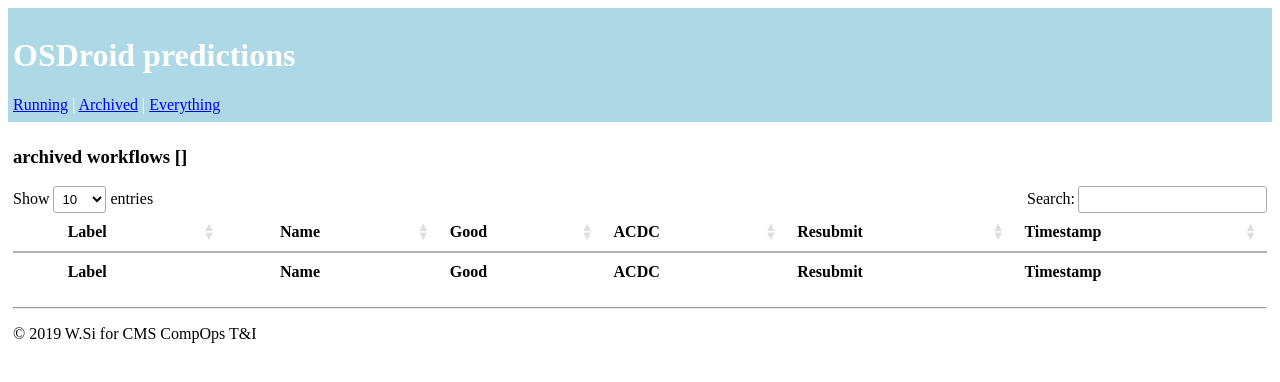
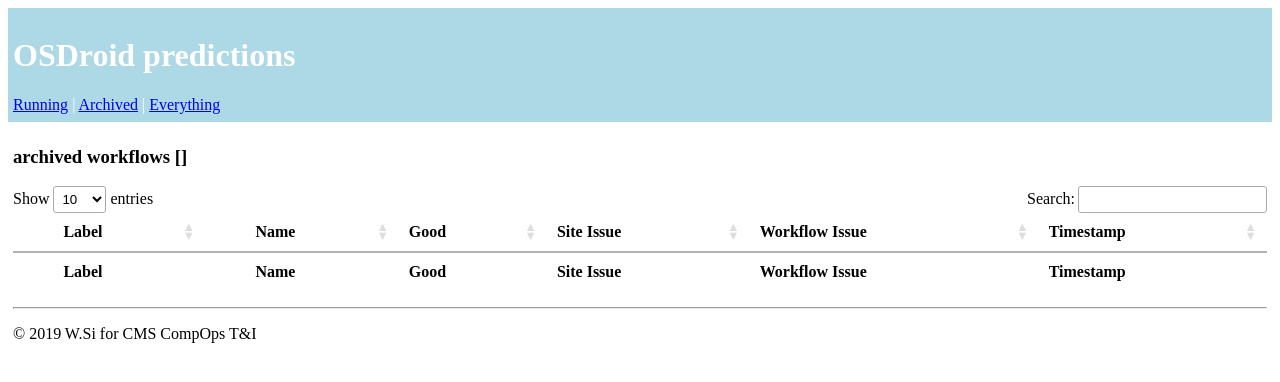
Before and after one commit to phylsix/OSDroid, a Flask app: template web/templates/archived.html in a window 1280 px wide. Shown: the top 382 px of the page. Run offline with Flask 2, Linux system fonts and the light colour scheme; the template is opened without the code that fills it, so the values that code supplies are empty; some libraries are stand-ins or nearby versions.

Commit message:
naming changes as resolution for site/workflow issue determination. #2

```diff
--- a/web/static/archived.js
+++ b/web/static/archived.js
@@ -43,7 +43,7 @@ $(document).ready(function() {
       } else if (data.Label == 1) {
         $(row)
           .find("td:eq(1)")
-          .text("ACDC-ed");
+          .text("Site Issue");
         $(row)
           .find("td:eq(3)")
           .css("color", "#7F7F7F");
@@ -54,7 +54,7 @@ $(document).ready(function() {
       } else if (data.Label == 2) {
         $(row)
           .find("td:eq(1)")
-          .text("Resubmitted");
+          .text("Workflow Issue");
         $(row)
           .find("td:eq(3)")
           .css("color", "#d62728");
@@ -130,7 +130,7 @@ $(document).ready(function() {
             {
               type: "scatter",
               mode: "lines",
-              name: "ACDC",
+              name: "Site Issue",
               x: rawdata.map(x => x["timestamp"]),
               y: rawdata.map(x => x["acdc"]),
               line: { color: "#7F7F7F" }
@@ -138,7 +138,7 @@ $(document).ready(function() {
             {
               type: "scatter",
               mode: "lines",
-              name: "Resubmit",
+              name: "Workflow Issue",
               x: rawdata.map(x => x["timestamp"]),
               y: rawdata.map(x => x["resubmit"]),
               line: { color: "#d62728" }
--- a/web/static/everything.js
+++ b/web/static/everything.js
@@ -51,7 +51,7 @@ $(document).ready(function() {
             {
               type: "scatter",
               mode: "lines",
-              name: "ACDC",
+              name: "Site Issue",
               x: rawdata.map(x => x["timestamp"]),
               y: rawdata.map(x => x["acdc"]),
               line: { color: "#7F7F7F" }
@@ -59,7 +59,7 @@ $(document).ready(function() {
             {
               type: "scatter",
               mode: "lines",
-              name: "Resubmit",
+              name: "Workflow Issue",
               x: rawdata.map(x => x["timestamp"]),
               y: rawdata.map(x => x["resubmit"]),
               line: { color: "#d62728" }
--- a/web/static/running.js
+++ b/web/static/running.js
@@ -51,7 +51,7 @@ $(document).ready(function() {
             {
               type: "scatter",
               mode: "lines",
-              name: "ACDC",
+              name: "Site Issue",
               x: rawdata.map(x => x["timestamp"]),
               y: rawdata.map(x => x["acdc"]),
               line: { color: "#7F7F7F" }
@@ -59,7 +59,7 @@ $(document).ready(function() {
             {
               type: "scatter",
               mode: "lines",
-              name: "Resubmit",
+              name: "Workflow Issue",
               x: rawdata.map(x => x["timestamp"]),
               y: rawdata.map(x => x["resubmit"]),
               line: { color: "#d62728" }
--- a/web/templates/archived.html
+++ b/web/templates/archived.html
@@ -10,8 +10,8 @@
       <th></th>
       <th>Name</th>
       <th>Good</th>
-      <th>ACDC</th>
-      <th>Resubmit</th>
+      <th>Site Issue</th>
+      <th>Workflow Issue</th>
       <th>Timestamp</th>
     </tr>
   </thead>
@@ -22,8 +22,8 @@
       <th></th>
       <th>Name</th>
       <th>Good</th>
-      <th>ACDC</th>
-      <th>Resubmit</th>
+      <th>Site Issue</th>
+      <th>Workflow Issue</th>
       <th>Timestamp</th>
     </tr>
   </tfoot>
```
Also changed, not shown: web/templates/everything.html (+6 -12 lines), web/templates/home.html (+6 -12 lines), web/templates/layout.html (+9 -20 lines).
